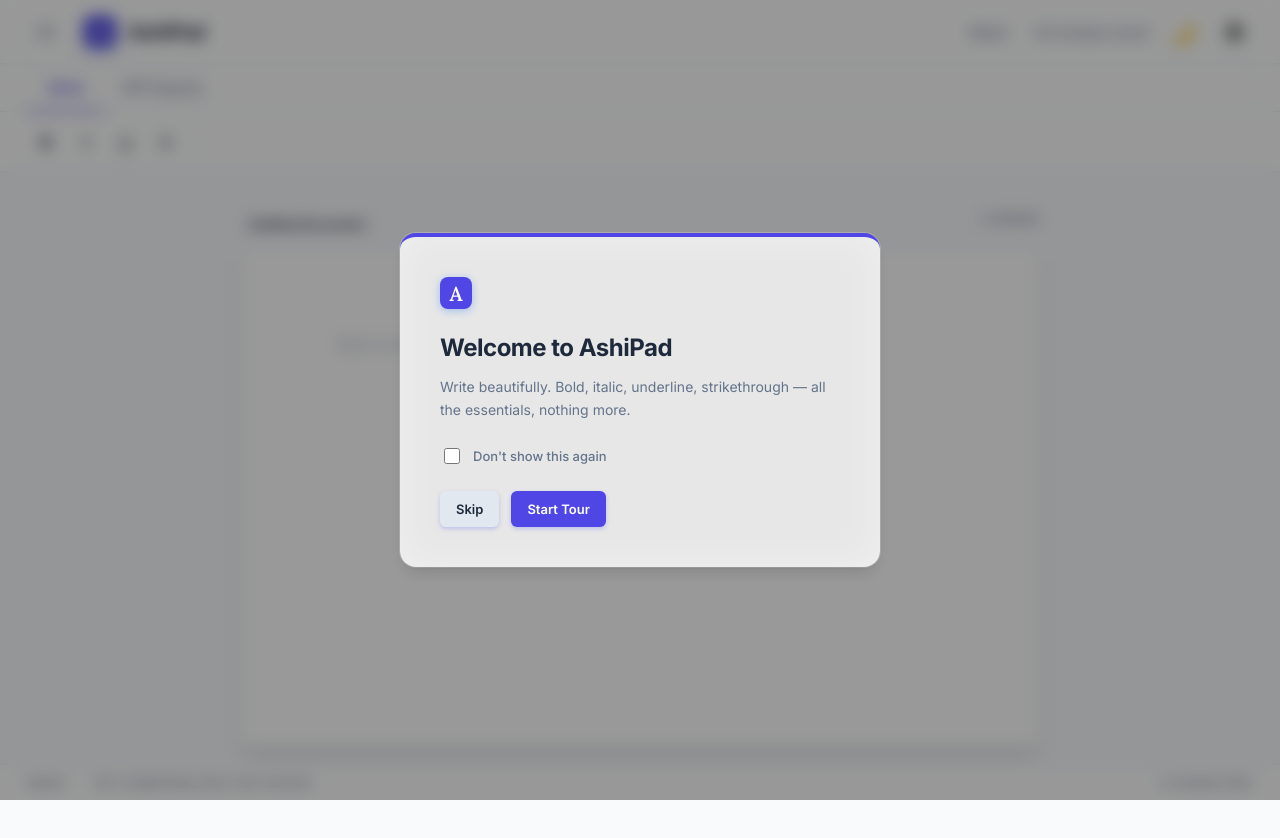
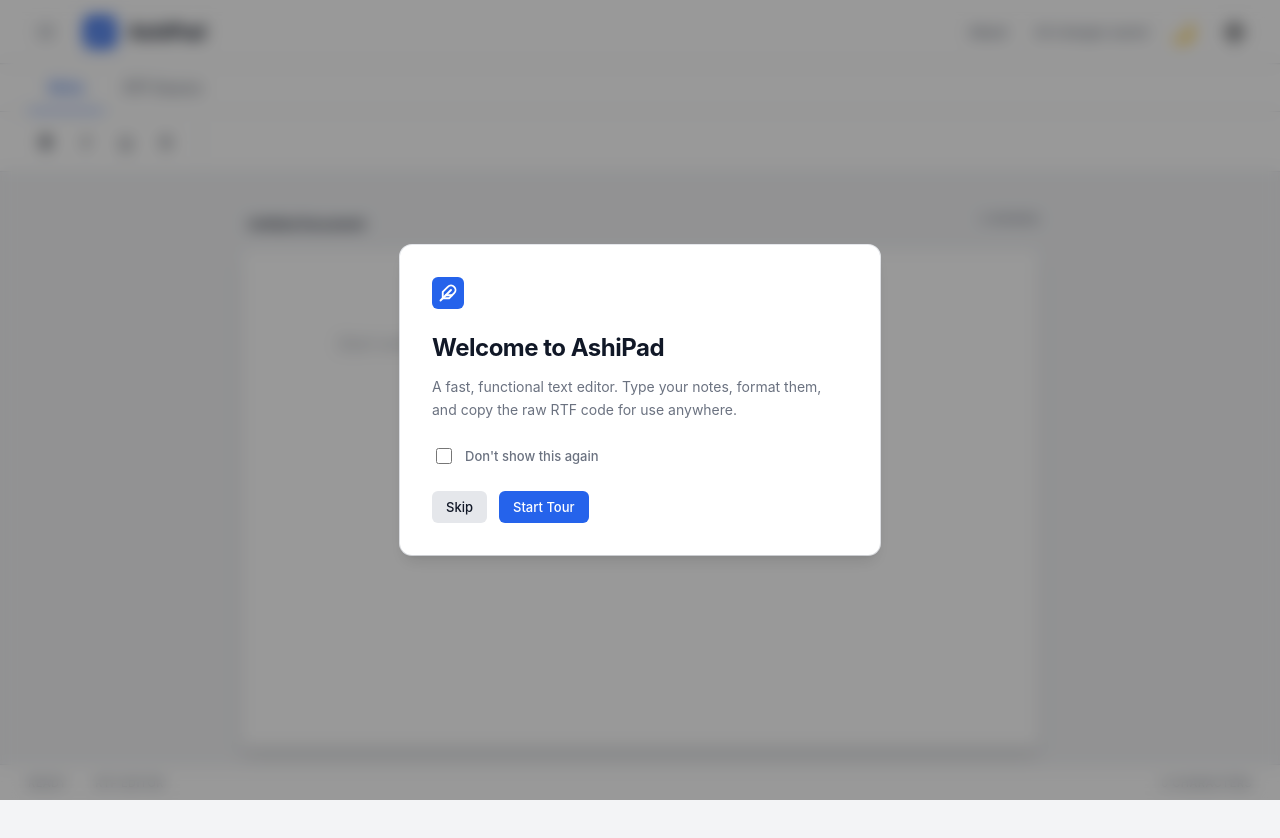
Before and after one commit to ashiqullas/Ashipad, a website: page index.html in a window 1280 px wide. Drawn offline with Linux system fonts and the light colour scheme.

Commit message:
refactor: update UI styling, redesign the brand icon, and simplify the RTF serialization process

```diff
--- a/index.html
+++ b/index.html
@@ -3,9 +3,9 @@
 <head>
   <meta charset="utf-8">
   <meta name="viewport" content="width=device-width, initial-scale=1">
-  <title>AshiPad — Premium Rich Text Editor</title>
-  <meta name="description" content="AshiPad is a premium, lightweight rich-text editor with minimal RTF output. Draft visually or edit the source directly.">
-  <meta name="theme-color" content="#3b82f6">
+  <title>AshiPad</title>
+  <meta name="description" content="A fast, native-feeling rich text editor.">
+  <meta name="theme-color" content="#2563eb">
   <link rel="manifest" href="manifest.json">
   <link rel="icon" href="assets/icon.svg" type="image/svg+xml">
   <link rel="apple-touch-icon" href="assets/icon.svg">
@@ -32,7 +32,9 @@
         <button class="icon-btn" id="menuToggle" title="Menu" style="margin-right: 8px;">
           <svg width="20" height="20" viewBox="0 0 24 24" fill="none" stroke="currentColor" stroke-width="2" stroke-linecap="round" stroke-linejoin="round"><line x1="3" y1="12" x2="21" y2="12"></line><line x1="3" y1="6" x2="21" y2="6"></line><line x1="3" y1="18" x2="21" y2="18"></line></svg>
         </button>
-        <span class="brand-mark">A</span>
+        <span class="brand-mark">
+          <svg width="18" height="18" viewBox="0 0 24 24" fill="none" stroke="currentColor" stroke-width="2.5" stroke-linecap="round" stroke-linejoin="round"><path d="M20.24 12.24a6 6 0 0 0-8.49-8.49L5 10.5V19h8.5z"></path><line x1="16" y1="8" x2="2" y2="22"></line><line x1="17.5" y1="15" x2="9" y2="15"></line></svg>
+        </span>
         <span>AshiPad</span>
       </div>
       <div class="actions">
@@ -81,7 +83,7 @@
     <!-- Status Bar -->
     <footer class="status">
       <span id="status">Ready</span>
-      <span>RTF-Compatible Rich Text Editor</span>
+      <span>RTF Editor</span>
       <span id="charCount">0 characters</span>
     </footer>
   </div>
@@ -90,9 +92,11 @@
   <div class="backdrop hidden" id="about">
     <section class="modal about-modal">
       <button class="close about-close" id="aboutClose">×</button>
-      <div class="modal-mark">A</div>
+      <div class="modal-mark">
+        <svg width="18" height="18" viewBox="0 0 24 24" fill="none" stroke="currentColor" stroke-width="2.5" stroke-linecap="round" stroke-linejoin="round"><path d="M20.24 12.24a6 6 0 0 0-8.49-8.49L5 10.5V19h8.5z"></path><line x1="16" y1="8" x2="2" y2="22"></line><line x1="17.5" y1="15" x2="9" y2="15"></line></svg>
+      </div>
       <h2>AshiPad</h2>
-      <p class="about-desc">A premium, lightweight rich-text editor built for focus and speed. Generates minimal, raw RTF output and saves your work locally.</p>
+      <p class="about-desc">A fast, lightweight rich-text editor that generates clean RTF output.</p>
 
       <div class="shortcuts-box">
         <h3>Keyboard Shortcuts</h3>
@@ -130,9 +134,11 @@
   <!-- Welcome Modal -->
   <div class="backdrop hidden" id="welcome">
     <section class="modal">
-      <div class="modal-mark">A</div>
+      <div class="modal-mark">
+        <svg width="18" height="18" viewBox="0 0 24 24" fill="none" stroke="currentColor" stroke-width="2.5" stroke-linecap="round" stroke-linejoin="round"><path d="M20.24 12.24a6 6 0 0 0-8.49-8.49L5 10.5V19h8.5z"></path><line x1="16" y1="8" x2="2" y2="22"></line><line x1="17.5" y1="15" x2="9" y2="15"></line></svg>
+      </div>
       <h2>Welcome to AshiPad</h2>
-      <p>Write beautifully. Bold, italic, underline, strikethrough — all the essentials, nothing more.</p>
+      <p>A fast, functional text editor. Type your notes, format them, and copy the raw RTF code for use anywhere.</p>
 
       <label class="check">
         <input type="checkbox" id="hideWelcome"> Don't show this again
--- a/script.js
+++ b/script.js
@@ -68,7 +68,7 @@ function toRtf(n) {
 
 const serialize = () => {
   const body = [...editor.childNodes].map(toRtf).join('');
-  return `{\\rtf1\\ansi\\ansicpg1252\\deff0 \n${body.trim()}\n}`;
+  return body.trim();
 };
 
 function fromRtf(r) {
@@ -358,7 +358,7 @@ function startTour() {
       { element: '.ribbon', popover: { title: 'Format text', description: 'Use the ribbon to bold, italicize, underline, or strike-through text. Standard keyboard shortcuts also work.', side: "bottom", align: 'start' }},
       { element: '.tabs', popover: { title: 'Switch views', description: 'Toggle between the visual editor and the raw RTF source code.', side: "bottom", align: 'start' }},
       { element: '#menuToggle', popover: { title: 'Manage documents', description: 'Access your saved documents or create new ones from the sidebar.', side: "bottom", align: 'start' }},
-      { element: '#themeToggle', popover: { title: 'Themes', description: 'Toggle between the beautifully crafted light and dark modes.', side: "bottom", align: 'start' }}
+      { element: '#themeToggle', popover: { title: 'Themes', description: 'Toggle between light and dark mode.', side: "bottom", align: 'start' }}
     ]
   });
   driverObj.drive();
--- a/style.css
+++ b/style.css
@@ -1,39 +1,37 @@
 @import url('https://fonts.googleapis.com/css2?family=Inter:wght@400;500;600;700&family=Lora:ital,wght@0,400;0,600;1,400&display=swap');
 
 :root {
-  --ink: #1e293b;
-  --muted: #64748b;
-  --line: #e2e8f0;
+  --ink: #111827;
+  --muted: #6b7280;
+  --line: #e5e7eb;
   --paper: #ffffff;
-  --bg: #f8fafc;
-  --accent: #4f46e5;
-  --accent-hover: #4338ca;
-  --nav: rgba(255, 255, 255, 0.75);
-  --nav-border: rgba(226, 232, 240, 0.8);
-  --ui: 'Inter', -apple-system, BlinkMacSystemFont, "Segoe UI", Roboto, sans-serif;
-  --doc: 'Lora', Georgia, "Times New Roman", serif;
-  --shadow-sm: 0 1px 2px 0 rgb(0 0 0 / 0.05);
-  --shadow-md: 0 4px 6px -1px rgb(0 0 0 / 0.1), 0 2px 4px -2px rgb(0 0 0 / 0.1);
-  --shadow-lg: 0 10px 15px -3px rgb(0 0 0 / 0.1), 0 4px 6px -4px rgb(0 0 0 / 0.1);
-  --modal-bg: rgba(255, 255, 255, 0.85);
-  --glass-border: rgba(255, 255, 255, 0.2);
+  --bg: #f3f4f6;
+  --accent: #2563eb;
+  --accent-hover: #1d4ed8;
+  --nav: #ffffff;
+  --nav-border: #e5e7eb;
+  --ui: -apple-system, BlinkMacSystemFont, "Segoe UI", Roboto, Helvetica, Arial, sans-serif;
+  --doc: -apple-system, BlinkMacSystemFont, "Segoe UI", Roboto, Helvetica, Arial, sans-serif;
+  --shadow-sm: 0 1px 2px 0 rgba(0, 0, 0, 0.05);
+  --shadow-md: 0 4px 6px -1px rgba(0, 0, 0, 0.1), 0 2px 4px -1px rgba(0, 0, 0, 0.06);
+  --shadow-lg: 0 10px 15px -3px rgba(0, 0, 0, 0.1), 0 4px 6px -2px rgba(0, 0, 0, 0.05);
+  --modal-bg: #ffffff;
 }
 
 [data-theme="dark"] {
-  --ink: #f8fafc;
-  --muted: #a1a1aa;
-  --line: #27272a;
-  --paper: #151515;
-  --bg: #000000;
-  --accent: #6366f1;
-  --accent-hover: #818cf8;
-  --nav: rgba(0, 0, 0, 0.75);
-  --nav-border: rgba(39, 39, 42, 0.8);
-  --shadow-sm: 0 1px 2px 0 rgb(0 0 0 / 0.8);
-  --shadow-md: 0 4px 6px -1px rgb(0 0 0 / 0.8), 0 2px 4px -2px rgb(0 0 0 / 0.8);
-  --shadow-lg: 0 10px 15px -3px rgb(0 0 0 / 0.8), 0 4px 6px -4px rgb(0 0 0 / 0.8);
-  --modal-bg: rgba(21, 21, 21, 0.85);
-  --glass-border: rgba(255, 255, 255, 0.08);
+  --ink: #f9fafb;
+  --muted: #9ca3af;
+  --line: #374151;
+  --paper: #1f2937;
+  --bg: #111827;
+  --accent: #3b82f6;
+  --accent-hover: #60a5fa;
+  --nav: #1f2937;
+  --nav-border: #374151;
+  --shadow-sm: 0 1px 2px 0 rgba(0, 0, 0, 0.5);
+  --shadow-md: 0 4px 6px -1px rgba(0, 0, 0, 0.5), 0 2px 4px -1px rgba(0, 0, 0, 0.5);
+  --shadow-lg: 0 10px 15px -3px rgba(0, 0, 0, 0.5), 0 4px 6px -2px rgba(0, 0, 0, 0.5);
+  --modal-bg: #1f2937;
 }
 
 * {
@@ -86,11 +84,10 @@ body {
   height: 32px;
   display: grid;
   place-items: center;
-  border-radius: 8px;
+  border-radius: 6px;
   background: var(--accent);
   color: white;
-  font: 700 20px var(--doc);
-  box-shadow: 0 2px 8px rgba(59, 130, 246, 0.4);
+  font: 600 18px var(--ui);
 }
 
 .actions {
@@ -136,11 +133,10 @@ button {
   border-radius: 6px;
   background: var(--accent);
   color: #fff;
-  padding: 10px 16px;
-  font-weight: 600;
+  padding: 8px 14px;
+  font-weight: 500;
   font-size: 13px;
-  transition: all 0.3s cubic-bezier(0.34, 1.56, 0.64, 1);
-  box-shadow: 0 2px 4px rgba(99, 102, 241, 0.3);
+  transition: background 0.15s ease;
   display: flex;
   align-items: center;
   gap: 6px;
@@ -148,12 +144,10 @@ button {
 
 .primary:hover {
   background: var(--accent-hover);
-  box-shadow: 0 4px 12px rgba(99, 102, 241, 0.4);
-  transform: translateY(-2px);
 }
 
 .primary:active {
-  transform: translateY(0);
+  transform: translateY(1px);
 }
 
 @keyframes popSuccess {
@@ -438,16 +432,13 @@ button {
 
 .modal {
   width: min(480px, calc(100vw - 32px));
-  padding: 40px;
-  border-radius: 16px;
+  padding: 32px;
+  border-radius: 12px;
   background: var(--modal-bg);
-  box-shadow: var(--shadow-lg), 0 0 0 1px var(--glass-border);
-  backdrop-filter: blur(20px);
-  -webkit-backdrop-filter: blur(20px);
-  border-top: 4px solid var(--accent);
+  box-shadow: var(--shadow-lg), 0 0 0 1px var(--line);
   transform: scale(1) translateY(0);
   opacity: 1;
-  transition: all 0.3s cubic-bezier(0.34, 1.56, 0.64, 1);
+  transition: all 0.2s ease-out;
   color: var(--ink);
 }
 
```
Also changed, not shown: assets/icon.svg.
